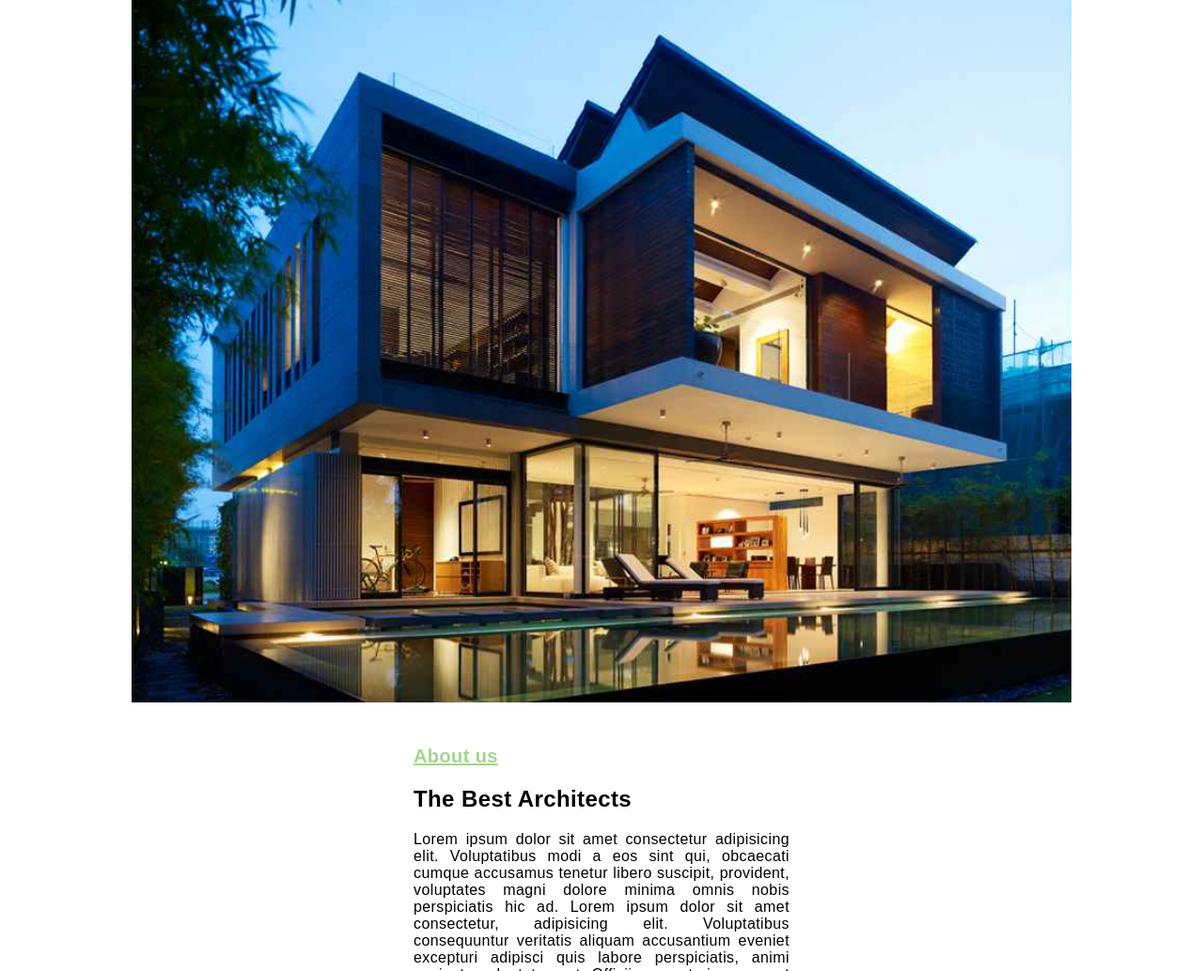
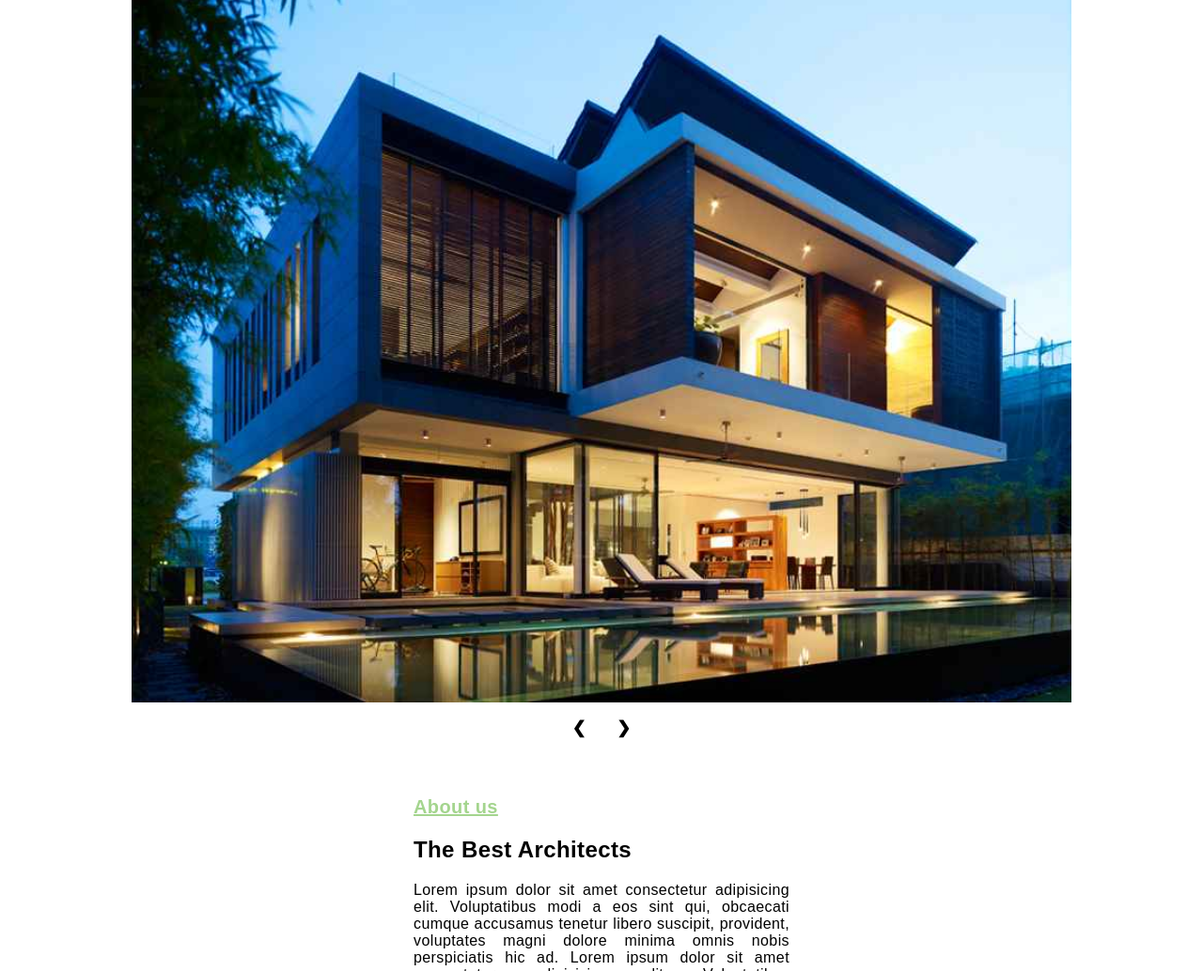
Before and after one commit to devoirsecole/devoirWEB, a plain HTML site: page index.html in a window 1280 px wide. Shown: the part 66-1100 px from the top of the page at 94% size. Drawn offline with Linux system fonts and the light colour scheme.

Commit message:
Added buttons

```diff
--- a/index.html
+++ b/index.html
@@ -42,6 +42,13 @@
         <img src="images/forsale3.jpg" style="width:100%">
 
       </div>
+
+	<div class="button">
+	  <!-- Next and previous buttons -->
+	  <a class="prev" onclick="plusSlides(-1)">&#10094;</a>
+	  <a class="next" onclick="plusSlides(1)">&#10095;</a>
+
+	  </div>
 
     </div>
     <div class="center">
--- a/styles.css
+++ b/styles.css
@@ -25,6 +25,28 @@ img {vertical-align: middle;}
   margin-top: 30px;
   align-items: center;
   justify-content: space-between;
+}
+
+/* Next & previous buttons */
+.prev, .next {
+  cursor: pointer;
+  top: 50%;
+  width: auto;
+  padding: 16px;
+  color: black;
+  font-weight: bold;
+  font-size: 18px;
+  transition: 0.6s ease;
+  border-radius: 0 3px 3px 0;
+  user-select: none;
+}
+
+.button{
+
+	display: flex;
+	justify-content: center;
+	align-items: center;
+
 }
 
 .bauhaus img {
```
